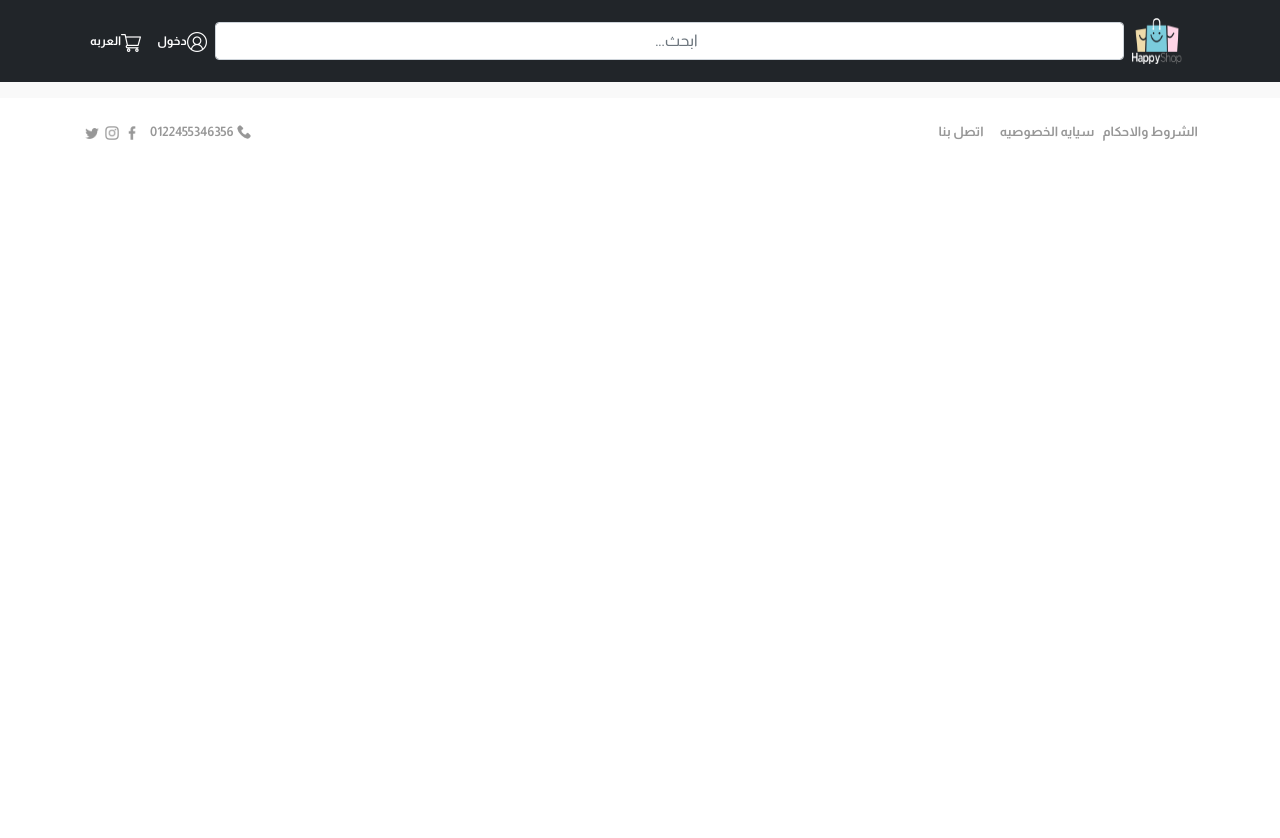
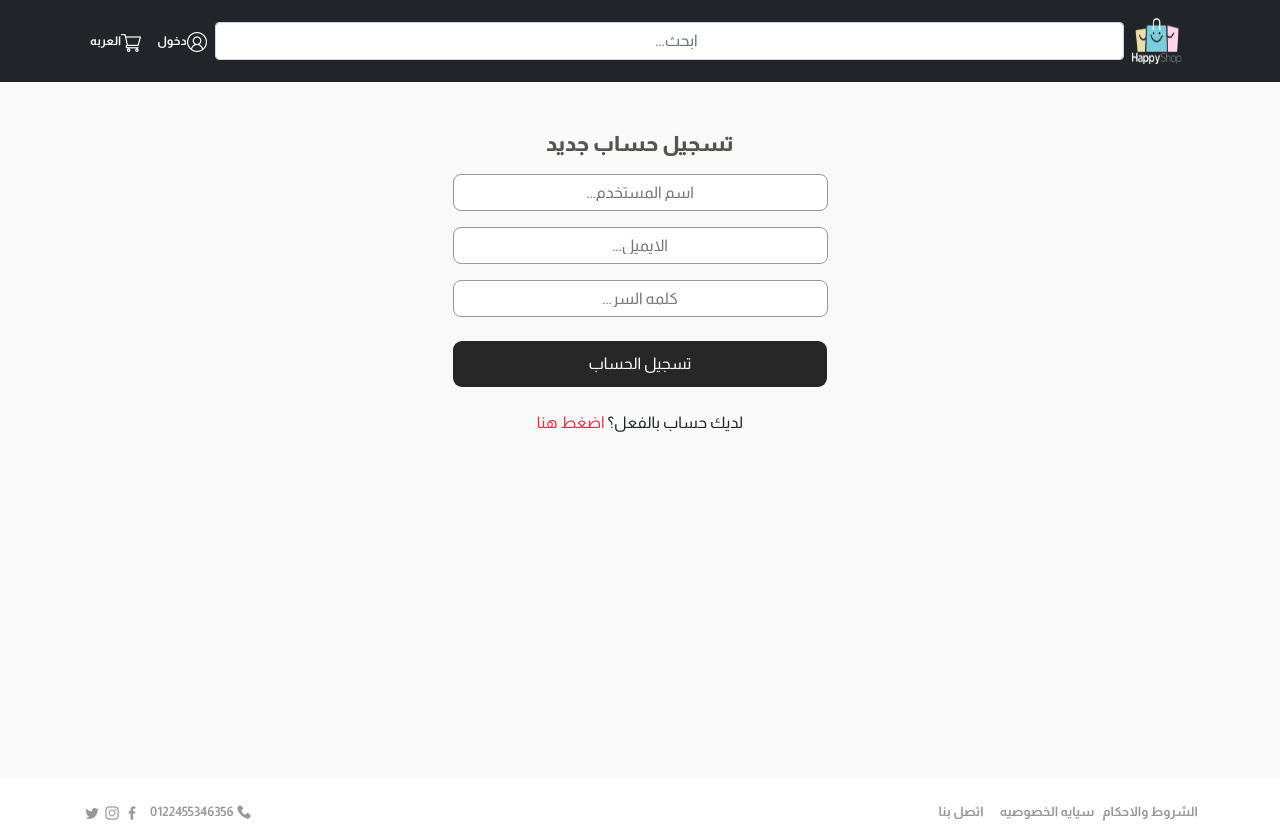
Before and after one commit to moamen2020/HappyShop-project, a React (Create React App) app: page /register in a window 1280 px wide. Before the commit the page ends 800 px from the top, so only its background shows below. Built offline with nearby package versions, Linux system fonts and the light colour scheme.

Commit message:
Login and Register Pages

```diff
--- a/src/App.js
+++ b/src/App.js
@@ -4,6 +4,7 @@
 import { BrowserRouter, Routes, Route } from "react-router-dom";
 import Footer from "./Components/Utility/Footer";
 import LoginPage from "./Pages/Auth/LoginPage";
+import Rigester from "./Pages/Auth/RigesterPage";
 
 function App() {
   return (
@@ -13,6 +14,7 @@
         <Routes>
           <Route index element={<HomePage />} />
           <Route path="/login" element={<LoginPage />} />
+          <Route path="/register" element={<Rigester />} />
         </Routes>
       </BrowserRouter>
       <Footer />
--- a/src/Pages/Auth/LoginPage.js
+++ b/src/Pages/Auth/LoginPage.js
@@ -1,7 +1,42 @@
 import React from "react";
+import { Col, Container, Row } from "react-bootstrap";
+import { Link } from "react-router-dom";
 
 const LoginPage = () => {
-  return <div style={{ minHeight: "670px" }}>LoginPage</div>;
+  return (
+    <Container style={{ minHeight: "680px" }}>
+      <Row className="py-5 d-flex justify-content-center ">
+        <Col sm="12" className="d-flex flex-column ">
+          <label className="mx-auto title-login">تسجيل الدخول</label>
+          <input
+            placeholder="الايميل..."
+            type="text"
+            className="user-input my-3 text-center mx-auto"
+          />
+          <input
+            placeholder="كلمه السر..."
+            type="password"
+            className="user-input text-center mx-auto"
+          />
+          <button className="btn-login mx-auto mt-4">تسجيل الدخول</button>
+          <label className="mx-auto my-4">
+            ليس لديك حساب ؟{" "}
+            <Link to="/register" style={{ textDecoration: "none" }}>
+              <span style={{ cursor: "pointer" }} className="text-danger">
+                اضغط هنا
+              </span>
+            </Link>
+          </label>
+          <Link to="/admin/allproducts" style={{ textDecoration: "none" }}>
+            <label className="mx-auto text-center">الدخول بحساب الادمن</label>
+          </Link>
+          <Link to="/user/allOrders" style={{ textDecoration: "none" }}>
+            <label className="mx-auto text-center">الدخول بحساب المستخدم</label>
+          </Link>
+        </Col>
+      </Row>
+    </Container>
+  );
 };
 
 export default LoginPage;
--- /dev/null
+++ b/src/Pages/Auth/RigesterPage.js
@@ -0,0 +1,41 @@
+import React from "react";
+import { Container, Row, Col } from "react-bootstrap";
+import { Link } from "react-router-dom";
+
+const Rigester = () => {
+  return (
+    <Container style={{ minHeight: "680px" }}>
+      <Row className="py-5 d-flex justify-content-center hieght-search">
+        <Col sm="12" className="d-flex flex-column ">
+          <label className="mx-auto title-login">تسجيل حساب جديد</label>
+          <input
+            placeholder="اسم المستخدم..."
+            type="text"
+            className="user-input mt-3 text-center mx-auto"
+          />
+          <input
+            placeholder="الايميل..."
+            type="text"
+            className="user-input my-3 text-center mx-auto"
+          />
+          <input
+            placeholder="كلمه السر..."
+            type="password"
+            className="user-input text-center mx-auto"
+          />
+          <button className="btn-login mx-auto mt-4">تسجيل الحساب</button>
+          <label className="mx-auto my-4">
+            لديك حساب بالفعل؟{" "}
+            <Link to="/login" style={{ textDecoration: "none" }}>
+              <span style={{ cursor: "pointer" }} className="text-danger">
+                اضغط هنا
+              </span>
+            </Link>
+          </label>
+        </Col>
+      </Row>
+    </Container>
+  );
+};
+
+export default Rigester;
```
